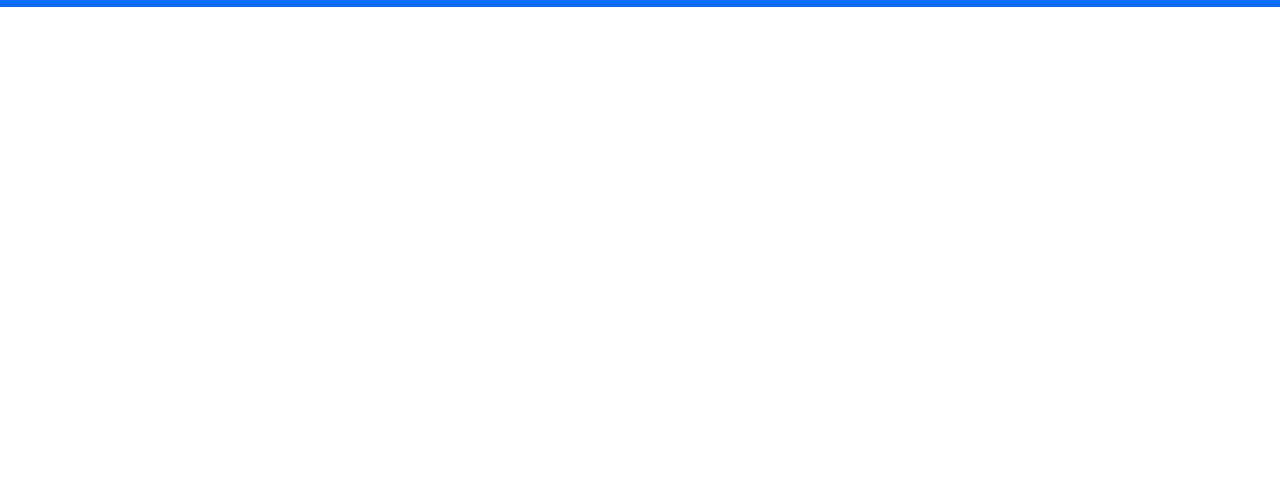
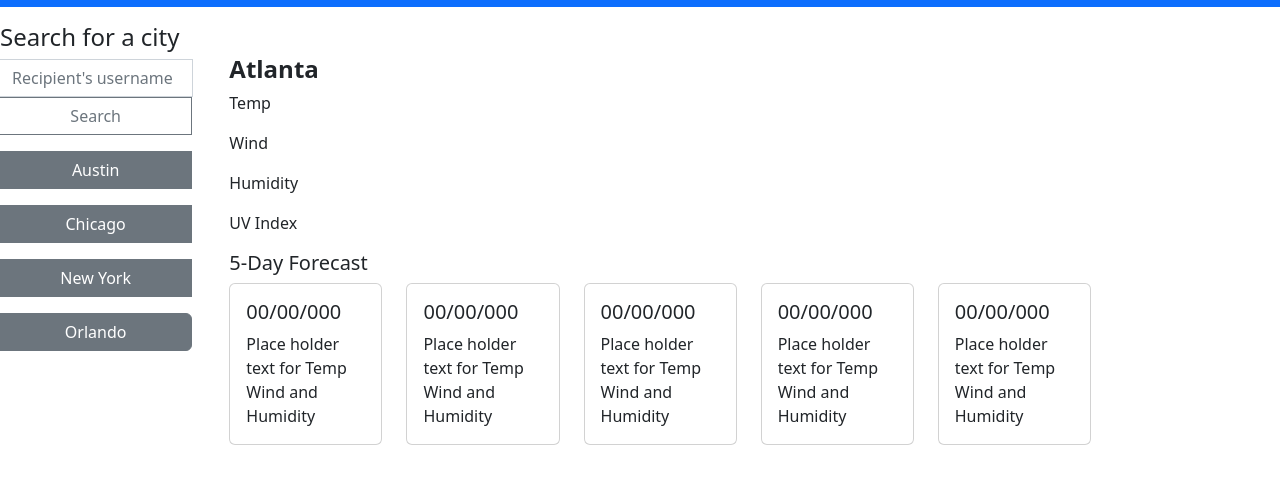
Before and after one commit to DCMcCormick/loc_Api_UTA, a plain HTML site: page index.html in a window 1280 px wide. Shown: the part 67-550 px from the top of the page. Drawn offline with nearby package versions, Linux system fonts and the light colour scheme; no server answers.

Commit message:
commit after tutor sesson

```diff
--- a/index.html
+++ b/index.html
@@ -1,19 +1,134 @@
 <!DOCTYPE html>
 <html lang="en">
-<head>
-    <meta charset="UTF-8">
-    <meta http-equiv="X-UA-Compatible" content="IE=edge">
-    <meta name="viewport" content="width=device-width, initial-scale=1.0">
+  <head>
+    <meta charset="UTF-8" />
+    <meta http-equiv="X-UA-Compatible" content="IE=edge" />
+    <meta name="viewport" content="width=device-width, initial-scale=1.0" />
     <title>Document</title>
     <!-- CSS only -->
-<link href="https://cdn.jsdelivr.net/npm/bootstrap@5.2.1/dist/css/bootstrap.min.css" rel="stylesheet" integrity="sha384-iYQeCzEYFbKjA/T2uDLTpkwGzCiq6soy8tYaI1GyVh/UjpbCx/TYkiZhlZB6+fzT" crossorigin="anonymous">
+    <link
+      href="https://cdn.jsdelivr.net/npm/bootstrap@5.2.1/dist/css/bootstrap.min.css"
+      rel="stylesheet"
+      integrity="sha384-iYQeCzEYFbKjA/T2uDLTpkwGzCiq6soy8tYaI1GyVh/UjpbCx/TYkiZhlZB6+fzT"
+      crossorigin="anonymous"
+    />
+  </head>
+  <body>
+    <div class="container-fluid py-1 bg-primary text-center text-white">
+      <h1 class="display-5 fw-bold">Weather Dashboard</h1>
+    </div>
+    <div class="row">
+      <div class="col-sm-2">
+        <div class="input-group mb-3 mt-3">
+          <h4>Search for a city</h4>
 
-</head>
-<body>
-    <div class="container-fluid py-1 bg-primary text-center text-white">
-        <h1 class="display-5 fw-bold">Weather Dashboard</h1>
+          <input
+            type="text"
+            class="form-control"
+            placeholder="Recipient's username"
+            aria-label="Recipient's username"
+            aria-describedby="button-addon2"
+          /><br />
+          <button
+            class="btn btn-outline-secondary w-100"
+            type="button"
+            id="button-addon2"
+          >
+            Search
+          </button>
+          <br />
+          <hr />
+          <button
+            class="btn btn-secondary w-100 mt-3"
+            type="button"
+            id="button-addon2"
+          >
+            Austin
+          </button>
+          <button
+            class="btn btn-secondary w-100 mt-3"
+            type="button"
+            id="button-addon2"
+          >
+            Chicago
+          </button>
+          <button
+            class="btn btn-secondary w-100 mt-3"
+            type="button"
+            id="button-addon2"
+          >
+            New York
+          </button>
+          <button
+            class="btn btn-secondary w-100 mt-3"
+            type="button"
+            id="button-addon2"
+          >
+            Orlando
+          </button>
+        </div>
+      </div>
 
+
+      <div class="col-sm-10">
+        <div class="container-fluid py-5">
+          <h4 id="city-name" class="fw-bold">Atlanta</h4>
+          <p class="col-md-8">Temp</p>
+          <p class="col-md-8">Wind</p>
+          <p class="col-md-8">Humidity</p>
+          <p class="col-md-8">UV Index</p>
+          <h5>5-Day Forecast</h5>
+
+          <div class="row">
+            <div class="col-sm-2">
+              <div class="card">
+                <div class="card-body">
+                  <h5 class="card-title">00/00/000</h5>
+                  <p class="card-text">Place holder text for Temp Wind and Humidity</p>
+
+                </div>
+              </div>
+            </div>
+            <div class="col-sm-2">
+              <div class="card">
+                <div class="card-body">
+                  <h5 class="card-title">00/00/000</h5>
+                  <p class="card-text">Place holder text for Temp Wind and Humidity</p>
+
+                </div>
+              </div>
+            </div>
+            <div class="col-sm-2">
+                <div class="card">
+                  <div class="card-body">
+                    <h5 class="card-title">00/00/000</h5>
+                    <p class="card-text">Place holder text for Temp Wind and Humidity</p>
+
+                  </div>
+                </div>
+              </div>
+              <div class="col-sm-2">
+                <div class="card">
+                  <div class="card-body">
+                    <h5 class="card-title">00/00/000</h5>
+                    <p class="card-text">Place holder text for Temp Wind and Humidity</p>
+
+                  </div>
+                </div>
+              </div>
+              <div class="col-sm-2">
+                <div class="card">
+                  <div class="card-body">
+                    <h5 class="card-title">00/00/000</h5>
+                    <p class="card-text">Place holder text for Temp Wind and Humidity</p>
+
+                  </div>
+                </div>
+              </div>
+          </div>
+        </div>
       </div>
+    </div>
     <script src="./script.js"></script>
-</body>
+  </body>
 </html>
```
